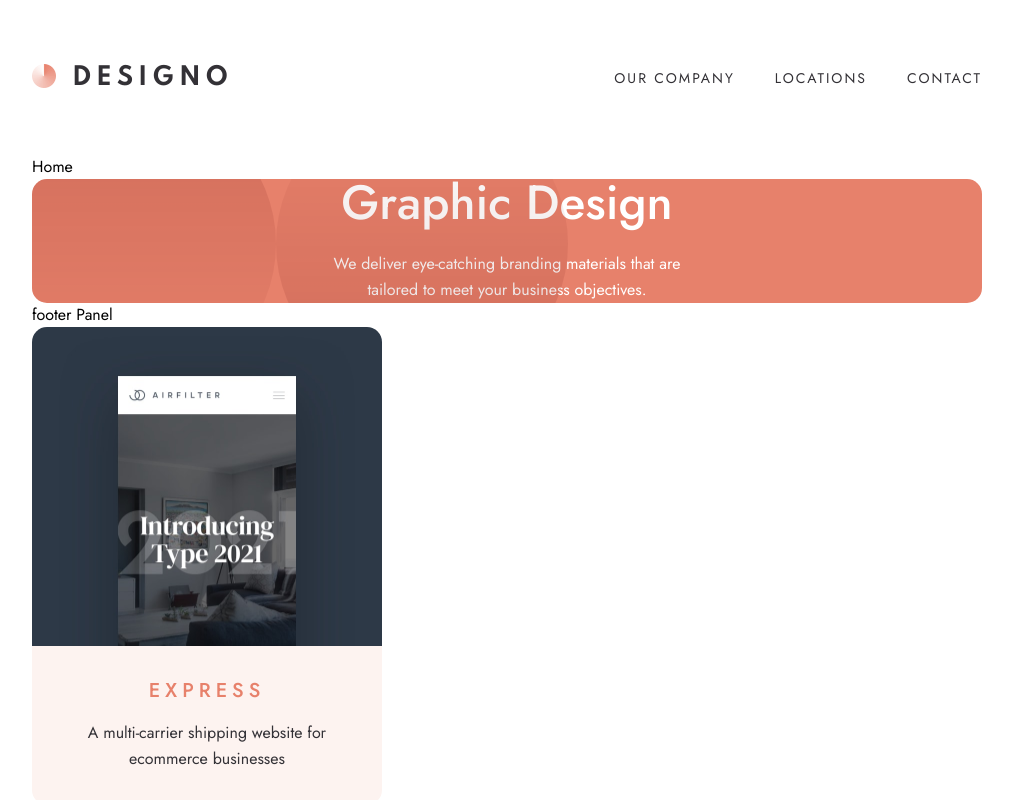
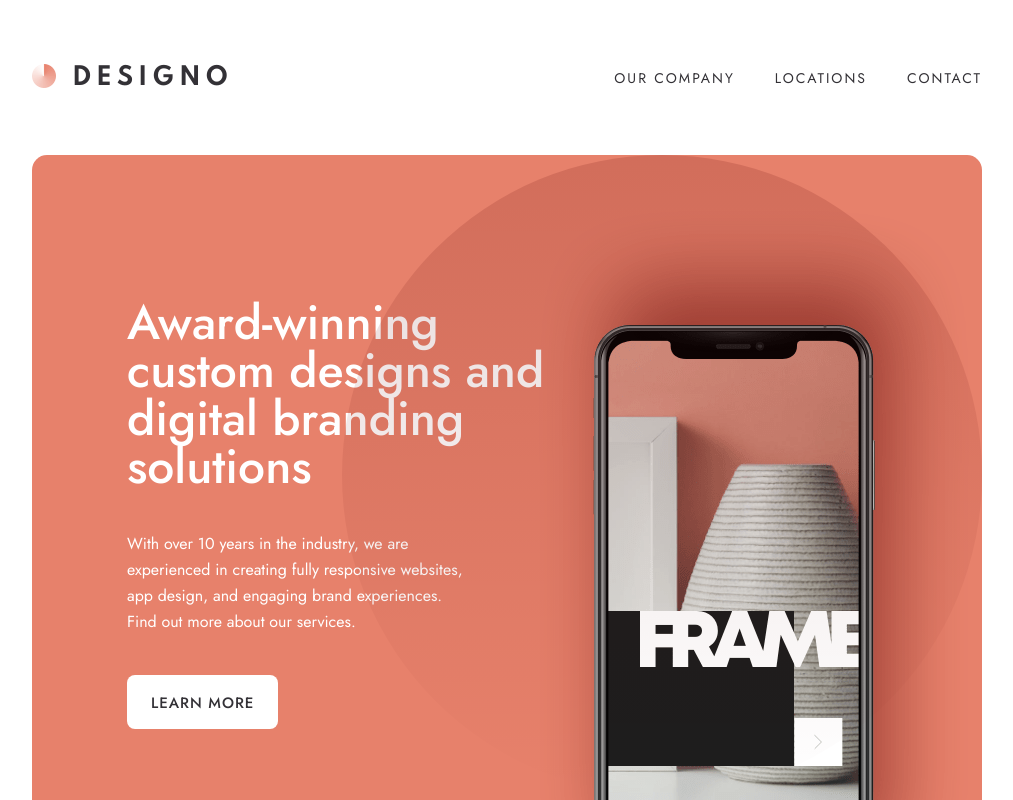
Before and after one commit to mehdi-zibout/fem-designo, a React (Vite) app: page / in a window 1280 px wide. Shown: the top 800 px of the page, without its empty margins (133-1146 px from the left). Built offline with nearby package versions, Linux system fonts and the light colour scheme.

Commit message:
Add home hero

```diff
--- a/src/Data/data.tsx
+++ b/src/Data/data.tsx
@@ -32,7 +32,8 @@ const DATA = [
         </>
       ),
       Pattern: GraphicPattern,
-      patternPosition: "-bottom-[70%] -left-[5%]",
+      patternPosition:
+        "-bottom-[70%] -left-[5%] group-hover:translate-x-36 group-hover:translate-y-20 transition duration-[30s]",
     },
     projects: [
       {
@@ -70,7 +71,8 @@ const DATA = [
         </>
       ),
       Pattern: WebPattern,
-      patternPosition: "-bottom-[70%] -left-[0%]",
+      patternPosition:
+        "-bottom-[70%] -left-[0%] group-hover:translate-x-36 group-hover:translate-y-20 transition duration-[30s]",
     },
     projects: [
       {
@@ -130,7 +132,8 @@ const DATA = [
         </>
       ),
       Pattern: AppPattern,
-      patternPosition: "-bottom-[80%] -left-[10%]",
+      patternPosition:
+        "-bottom-[80%] -left-[10%] group-hover:translate-x-36 group-hover:translate-y-20 transition duration-[30s]",
     },
     projects: [
       {
--- a/src/components/Navbar.tsx
+++ b/src/components/Navbar.tsx
@@ -82,7 +82,7 @@ function Navbar({ isDark = false }: NavbarProps) {
       </header>
       {showBurger && (
         <ul
-          className={`tablet:hidden bg-black text-white  transition text-h3 text-[1.5rem] p-4 ${
+          className={`tablet:hidden bg-black  text-white  transition text-h3 text-[1.5rem] p-4 ${
             isDark ? "hidden" : ``
           }  `}
         >
--- a/src/components/shared/Panel.tsx
+++ b/src/components/shared/Panel.tsx
@@ -1,7 +1,7 @@
 import type { FunctionComponent, ReactNode, SVGProps } from "react";
 function Panel({ content, Pattern, patternPosition, className }: PanelProps) {
   return (
-    <div className="relative  tablet:rounded-[15px] overflow-hidden">
+    <div className="relative  tablet:rounded-[15px] overflow-hidden group">
       <div className={`bg-peach ${className} w-full text-white`}>{content}</div>
       <Pattern className={`absolute  ${patternPosition}`} />
     </div>
--- a/src/pages/Home.tsx
+++ b/src/pages/Home.tsx
@@ -1,44 +1,39 @@
 import Panel from "../components/shared/Panel";
-import { ReactComponent as BgPattern } from "../assets/graphic-design/desktop/bg-pattern-intro-graphic.svg";
-import { ReactComponent as CallToActionPattern } from "../assets/shared/desktop/bg-pattern-call-to-action.svg";
 import Button from "../components/shared/Button";
-import ProjectCard from "../components/shared/ProjectCard";
-import imgAirFilter from "../assets/app-design/desktop/image-airfilter.jpg";
-import NavCard from "../components/shared/NavCard";
-
+import { ReactComponent as bgCercle } from "../assets/home/desktop/bg-pattern-hero-home.svg";
+import imgPhone from "../assets/home/desktop/image-hero-phone.png";
 function Home() {
   return (
-    <div className="">
-      Home
+    <div className="mb-40">
       <Panel
-        className="flex justify-center items-center flex-col text-center"
+        className={
+          "desktop:py-[9rem] desktop:px-[5.94rem] flex justify-between items-start"
+        }
         content={
           <>
-            <h1 className="text-h1 mb-6 capitalize">Graphic Design</h1>
-            <p className="text-body">
-              We deliver eye-catching branding materials that are <br />
-              tailored to meet your business objectives.
-            </p>
+            <div className="w-[60%]">
+              <h1 className="text-h1 text-white z-10">
+                Award-winning custom designs and digital branding solutions
+              </h1>
+              <p className="text-body text-white py-10 w-[75%]">
+                With over 10 years in the industry, we are experienced in
+                creating fully responsive websites, app design, and engaging
+                brand experiences. Find out more about our services.
+              </p>
+              <Button isDark>LEARN MORE</Button>
+            </div>
+            <img
+              src={imgPhone}
+              alt="A phone"
+              className="absolute top-0 -right-16"
+            />
           </>
         }
-        Pattern={BgPattern}
-        patternPosition="-bottom-[70%] -left-[5%]"
-      />
-      footer Panel
-      <ProjectCard
-        img={imgAirFilter}
-        title="Express"
-        description="A multi-carrier shipping website for ecommerce businesses"
-      />
-      <div className="py-10"></div>
-      <NavCard
-        link="/design/web"
-        title={"WEB DESIGN"}
-        className={
-          "w-[541px] h-[308px] bg-[linear-gradient(rgba(0,_0,_0,_0.5)_100%,_rgba(0,_0,_0,_0.5)100%),url(./assets/home/desktop/image-web-design-small.jpg)] hover:bg-[linear-gradient(rgba(231,_129,_107,_0.8)_100%,_rgba(231,_129,_107,_0.8)_100%),url(./assets/home/desktop/image-web-design-small.jpg)]"
+        Pattern={bgCercle}
+        patternPosition={
+          "top-0 right-0 hover:translate-x-16 group-hover:translate-y-10 transition duration-[30s]"
         }
       />
-      <div className="py-10"></div>
     </div>
   );
 }
```
